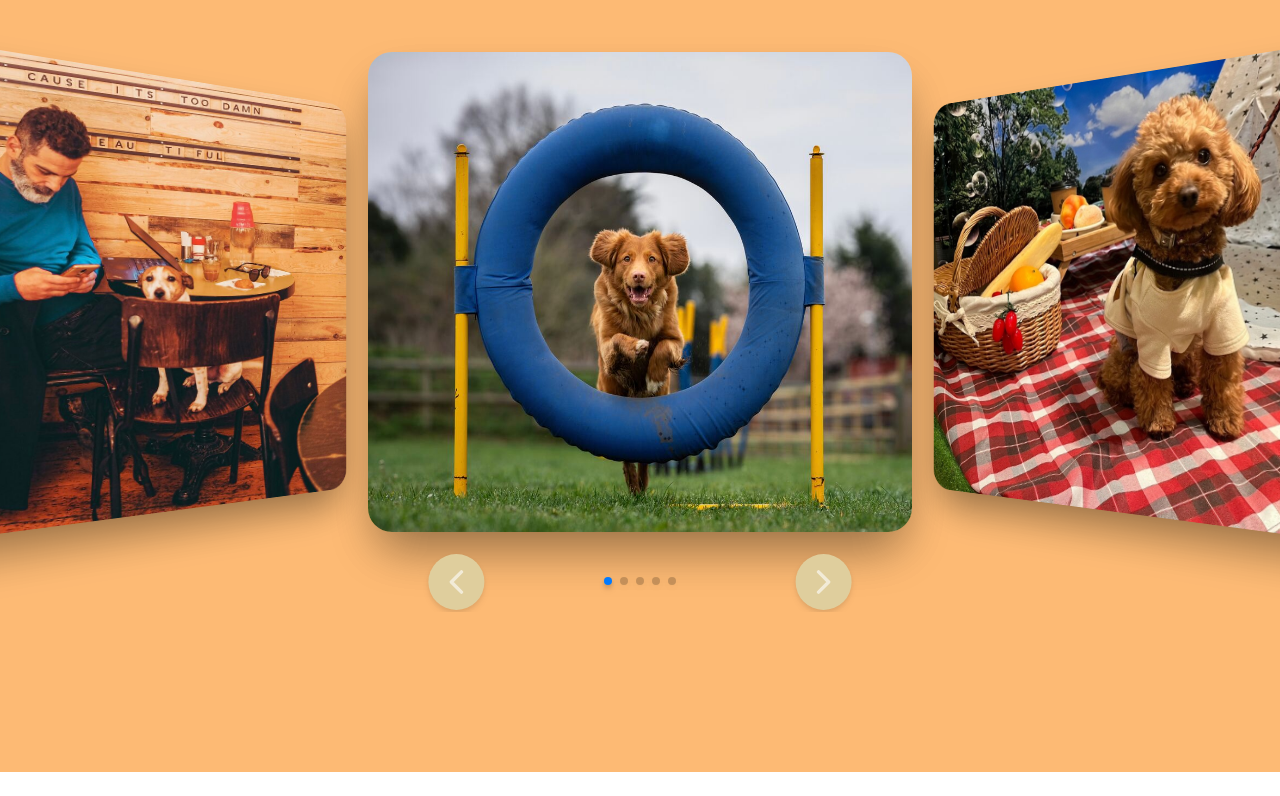
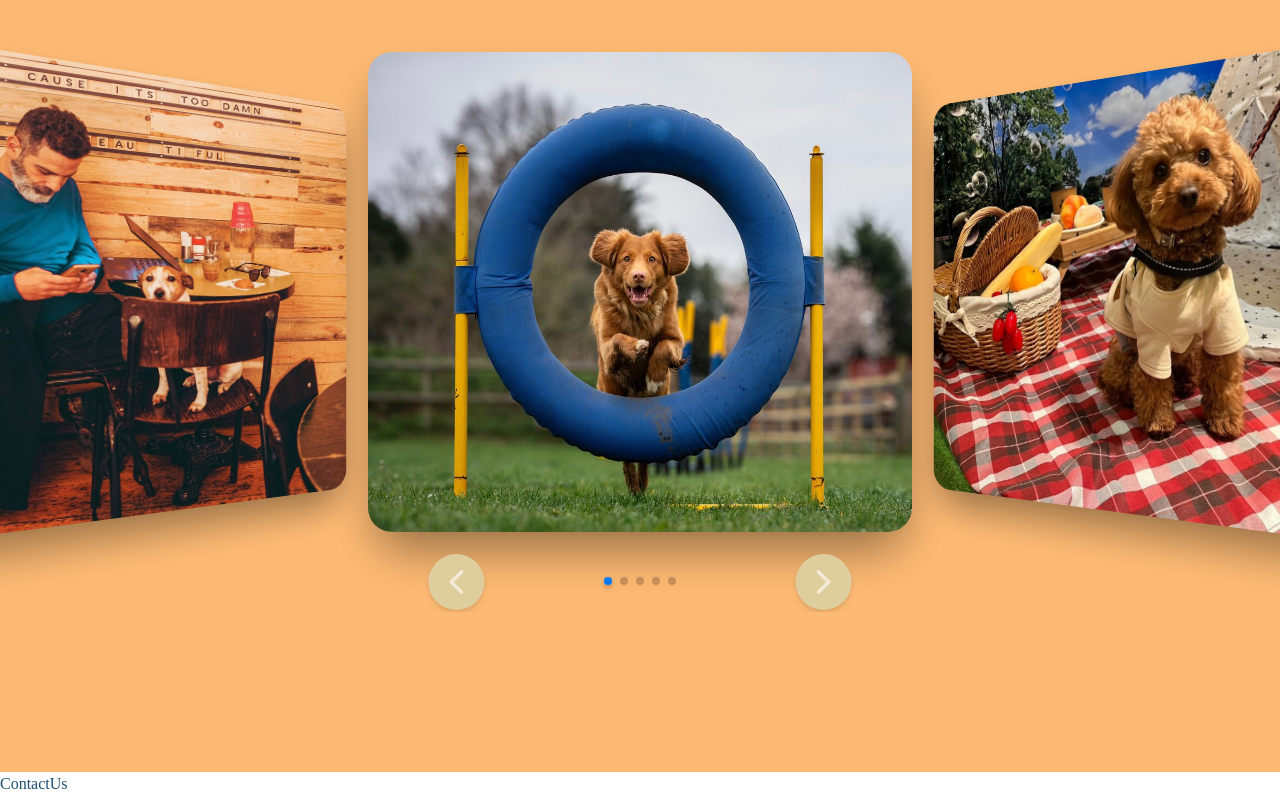
Before and after one commit to sahoooii/ts-react-dogation, a React (Vite) app: page / in a window 1280 px wide. Shown: the part 2432-3228 px from the top of the page. Before the commit the page ends 3204 px from the top, so only its background shows below. Built offline with nearby package versions, Linux system fonts and the light colour scheme.

Commit message:
just creating contactUs page

```diff
--- a/src/App.tsx
+++ b/src/App.tsx
@@ -4,6 +4,7 @@
 import Home from '@/scenes/home';
 import Services from '@/scenes/services';
 import Facilities from '@/scenes/facilities';
+import ContactUs from '@/scenes/contactUs';
 
 function App() {
 	const [selectedPage, setSelectedPage] = useState<SelectedPage>(
@@ -34,7 +35,7 @@
 			<Home setSelectedPage={setSelectedPage} />
 			<Services setSelectedPage={setSelectedPage} />
 			<Facilities setSelectedPage={setSelectedPage} />
-
+			<ContactUs setSelectedPage={setSelectedPage} />
 		</div>
 	);
 }
--- /dev/null
+++ b/src/scenes/contactUs/index.tsx
@@ -0,0 +1,12 @@
+import { SelectedPage } from '@/types/types';
+import React from 'react';
+
+type Props = {
+	setSelectedPage: (value: SelectedPage) => void;
+};
+
+const ContactUs = ({ setSelectedPage }: Props) => {
+	return <section>ContactUs</section>;
+};
+
+export default ContactUs;
```
